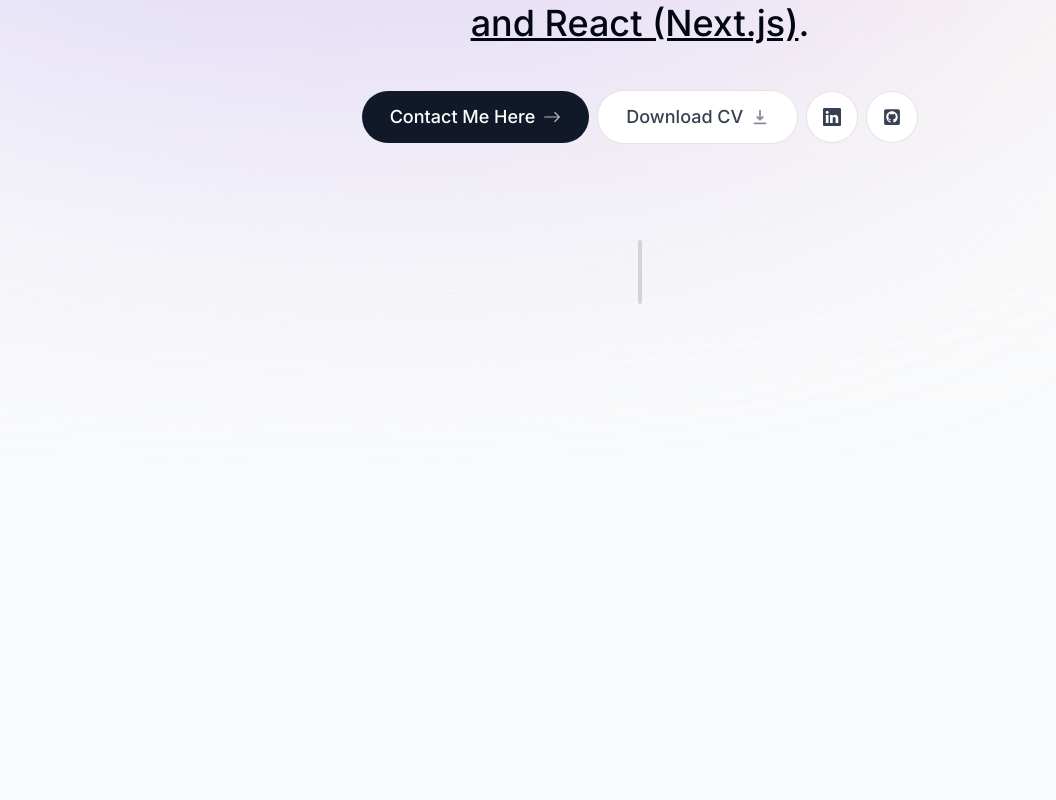
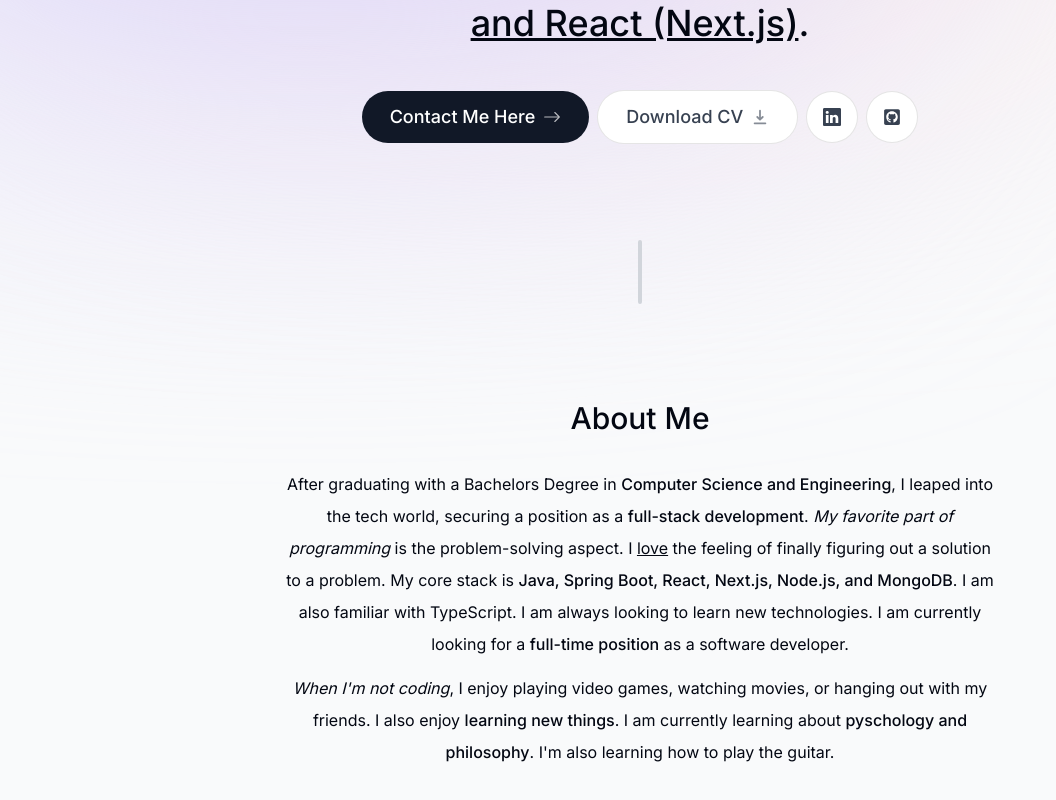
Before and after one commit to grvt7/portfolio, a Next.js app: page / in a window 1280 px wide. Shown: the part 422-1222 px from the top of the page, without its empty margins (0-1056 px from the left). Built offline with nearby package versions, Linux system fonts and the light colour scheme.

Commit message:
about section init

```diff
--- a/app/page.tsx
+++ b/app/page.tsx
@@ -1,3 +1,4 @@
+import About from "@/components/about";
 import Intro from "@/components/intro";
 import SectionDivider from "@/components/section-divider";
 
@@ -6,6 +7,7 @@ export default function Home() {
     <main className="flex flex-col items-center px-4">
       <Intro />
       <SectionDivider />
+      <About />
     </main>
   );
 }
--- /dev/null
+++ b/components/about.tsx
@@ -0,0 +1,46 @@
+"use client";
+
+import React from "react";
+import SectionHeading from "./section-heading";
+import { motion } from "framer-motion";
+
+const About = () => {
+  return (
+    <motion.section
+      className="mb-28 max-w-[45rem] text-center leading-8 sm:mb-40"
+      initial={{ opacity: 0, y: 100 }}
+      animate={{ opacity: 1, y: 0 }}
+      transition={{ delay: 0.175 }}
+    >
+      <SectionHeading heading={"About Me"} />
+      <p className="mb-3">
+        After graduating with a Bachelors Degree in{" "}
+        <span className="font-medium">Computer Science and Engineering</span>, I
+        leaped into the tech world, securing a position as a{" "}
+        <span className="font-medium">full-stack development</span>.{" "}
+        <span className="italic">My favorite part of programming</span> is the
+        problem-solving aspect. I <span className="underline">love</span> the
+        feeling of finally figuring out a solution to a problem. My core stack
+        is{" "}
+        <span className="font-medium">
+          Java, Spring Boot, React, Next.js, Node.js, and MongoDB
+        </span>
+        . I am also familiar with TypeScript. I am always looking to learn new
+        technologies. I am currently looking for a{" "}
+        <span className="font-medium">full-time position</span> as a software
+        developer.
+      </p>
+
+      <p>
+        <span className="italic">When I'm not coding</span>, I enjoy playing
+        video games, watching movies, or hanging out with my friends. I also
+        enjoy <span className="font-medium">learning new things</span>. I am
+        currently learning about{" "}
+        <span className="font-medium">pyschology and philosophy</span>. I'm also
+        learning how to play the guitar.
+      </p>
+    </motion.section>
+  );
+};
+
+export default About;
--- a/components/intro.tsx
+++ b/components/intro.tsx
@@ -51,7 +51,7 @@ const Intro = () => {
         </div>
       </div>
 
-      <motion.p
+      <motion.h1
         className="mb-10 mt-4 px-4 text-2xl font-medium !leading-[1.5]
       sm:text-4xl"
         initial={{ opacity: 0, y: 100 }}
@@ -63,7 +63,7 @@ const Intro = () => {
         building <span className="italic">sites & apps</span>. My focus is{" "}
         <span className="underline">Java, Spring Boot and React (Next.js)</span>
         .
-      </motion.p>
+      </motion.h1>
 
       <motion.div
         className="flex flex-col sm:flex-row items-center
--- /dev/null
+++ b/components/section-heading.tsx
@@ -0,0 +1,11 @@
+import React, { FC } from "react";
+
+interface SectionHeading {
+  heading: string;
+}
+
+const SectionHeading: FC<SectionHeading> = ({ heading }) => {
+  return <h2 className="text-3xl font-medium capitalize mb-8">{heading}</h2>;
+};
+
+export default SectionHeading;
```
